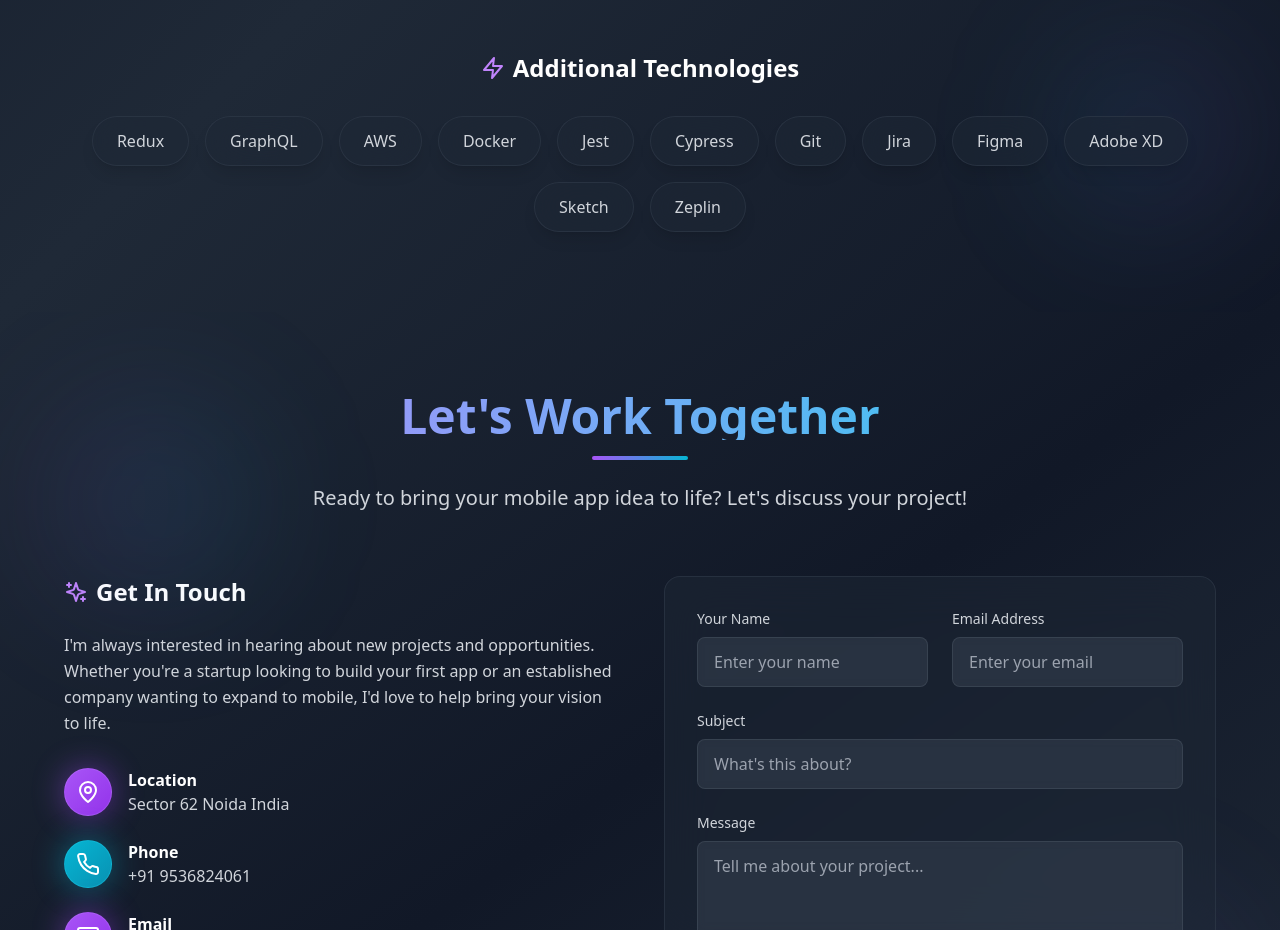
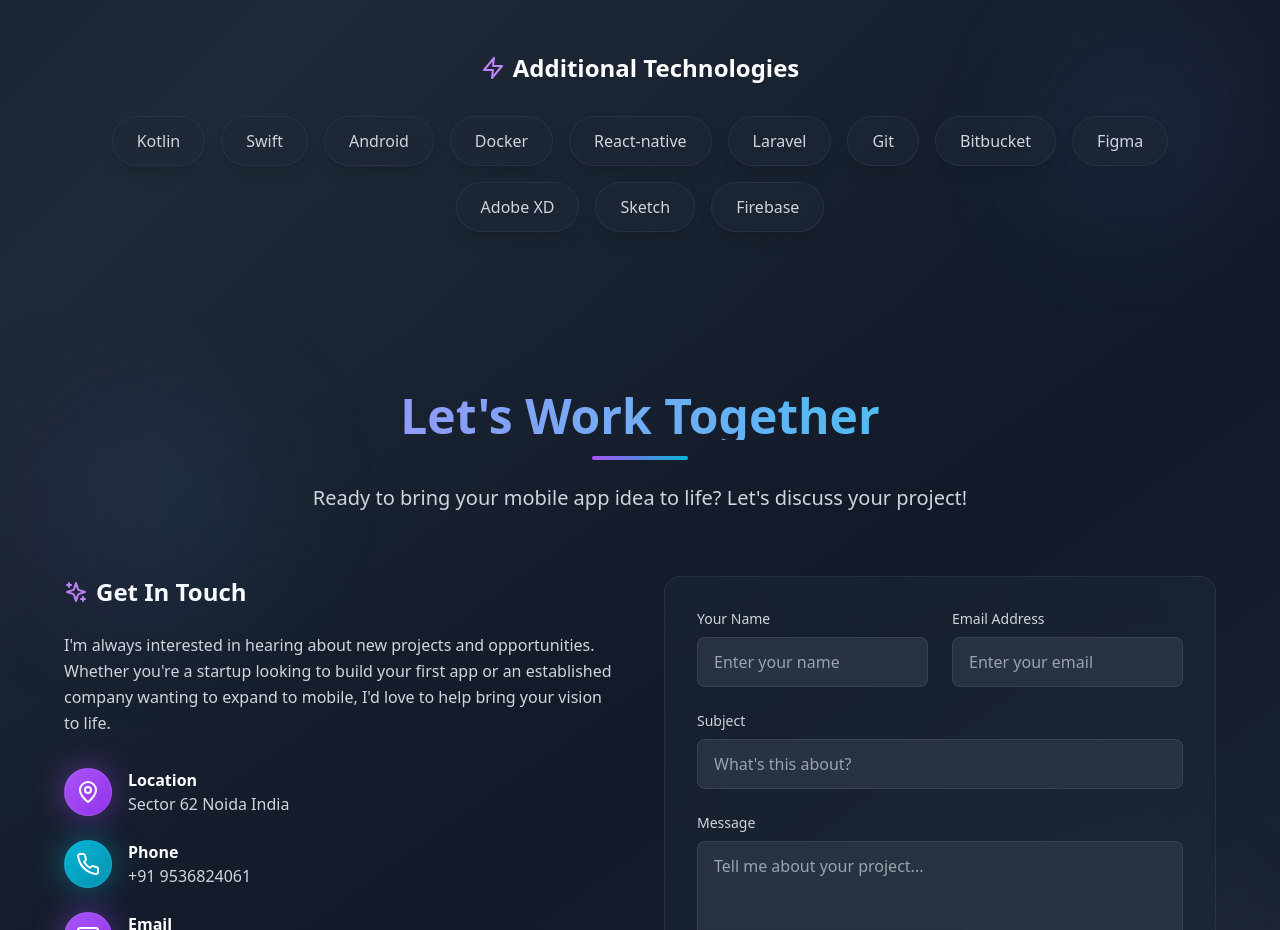
Before and after one commit to Naimish-Kumar/portfolio-latest, a React (Vite) app: page / in a window 1280 px wide. Shown: the part 4080-5010 px from the top of the page. Built offline with nearby package versions, Linux system fonts and the light colour scheme.

Commit message:
skills modified

```diff
--- a/src/components/Skills.tsx
+++ b/src/components/Skills.tsx
@@ -112,8 +112,8 @@ const Skills: React.FC = () => {
 
             <div className="flex flex-wrap justify-center gap-4">
               {[
-                'Redux', 'GraphQL', 'AWS', 'Docker', 'Jest', 'Cypress',
-                'Git', 'Jira', 'Figma', 'Adobe XD', 'Sketch', 'Zeplin'
+                'Kotlin', 'Swift', 'Android', 'Docker', 'React-native', 'Laravel',
+                'Git', 'Bitbucket', 'Figma', 'Adobe XD', 'Sketch', 'Firebase'
               ].map((tech) => (
                 <div
                   key={tech}
```
